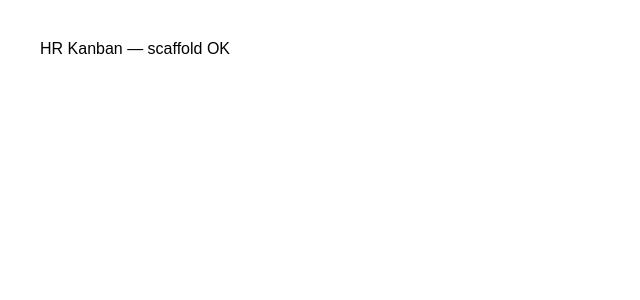
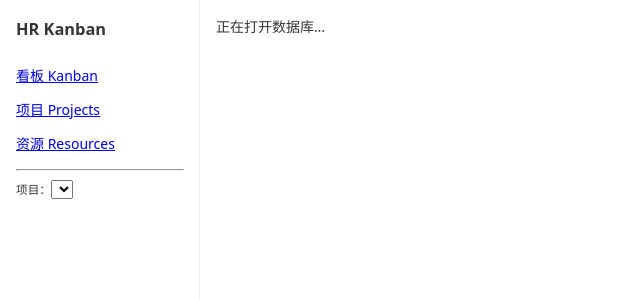
Before and after one commit to yeheng/kanban, a Vue app: page /#/kanban in a window 1280 px wide. Shown: the top 300 px of the page, without its empty margins (0-640 px from the left). Built offline with nearby package versions, Linux system fonts and the light colour scheme.

Commit message:
feat(web): app shell (router/layout/nav/NaiveUI) + first-run placeholder

```diff
--- a/src/App.vue
+++ b/src/App.vue
@@ -1,4 +1,10 @@
-<script setup lang="ts"></script>
+<script setup lang="ts">
+import { NConfigProvider } from "naive-ui";
+import AppLayout from "./components/AppLayout.vue";
+</script>
+
 <template>
-  <div style="font-family: sans-serif; padding: 2rem">HR Kanban — scaffold OK</div>
+  <n-config-provider>
+    <AppLayout />
+  </n-config-provider>
 </template>
--- /dev/null
+++ b/src/components/AppLayout.vue
@@ -0,0 +1,37 @@
+<script setup lang="ts">
+import { onMounted, ref } from "vue";
+import { NLayout, NLayoutSider, NLayoutContent } from "naive-ui";
+import { useProjectsStore } from "../stores/projects";
+import { useCatalogStore } from "../stores/catalog";
+
+const projects = useProjectsStore();
+const catalog = useCatalogStore();
+const ready = ref(false);
+
+onMounted(async () => {
+  for (let i = 0; i < 40; i++) {
+    try { await projects.load(); await catalog.load(); ready.value = true; return; }
+    catch { await new Promise((r) => setTimeout(r, 100)); }
+  }
+});
+</script>
+
+<template>
+  <n-layout has-sider style="height: 100vh">
+    <n-layout-sider bordered content-style="padding:16px" :width="200">
+      <h3 style="margin-top:0">HR Kanban</h3>
+      <router-link to="/kanban" style="display:block;padding:6px 0">看板 Kanban</router-link>
+      <router-link to="/projects" style="display:block;padding:6px 0">项目 Projects</router-link>
+      <router-link to="/resources" style="display:block;padding:6px 0">资源 Resources</router-link>
+      <hr />
+      <small>项目：</small>
+      <select v-model.number="projects.current" @change="projects.select(projects.current!)">
+        <option v-for="p in projects.items" :key="p.id" :value="p.id">{{ p.name }}</option>
+      </select>
+    </n-layout-sider>
+    <n-layout-content content-style="padding:16px">
+      <div v-if="!ready">正在打开数据库…</div>
+      <router-view v-else />
+    </n-layout-content>
+  </n-layout>
+</template>
--- a/src/router.ts
+++ b/src/router.ts
@@ -1,7 +1,14 @@
 import { createRouter, createWebHashHistory } from "vue-router";
+import KanbanView from "./views/KanbanView.vue";
+import ProjectsView from "./views/ProjectsView.vue";
+import ResourcesView from "./views/ResourcesView.vue";
 
-// Views imported once scaffolding is complete (Task 5).
 export const router = createRouter({
   history: createWebHashHistory(),
-  routes: [],
+  routes: [
+    { path: "/", redirect: "/kanban" },
+    { path: "/kanban", component: KanbanView },
+    { path: "/projects", component: ProjectsView },
+    { path: "/resources", component: ResourcesView },
+  ],
 });
--- /dev/null
+++ b/src/views/KanbanView.vue
@@ -0,0 +1,2 @@
+<script setup lang="ts"></script>
+<template><div>Kanban</div></template>
--- /dev/null
+++ b/src/views/ProjectsView.vue
@@ -0,0 +1,2 @@
+<script setup lang="ts"></script>
+<template><div>Projects</div></template>
--- /dev/null
+++ b/src/views/ResourcesView.vue
@@ -0,0 +1,2 @@
+<script setup lang="ts"></script>
+<template><div>Resources</div></template>
```
Also changed, not shown: src/views/FirstRun.vue (added, +7 -0 lines).
